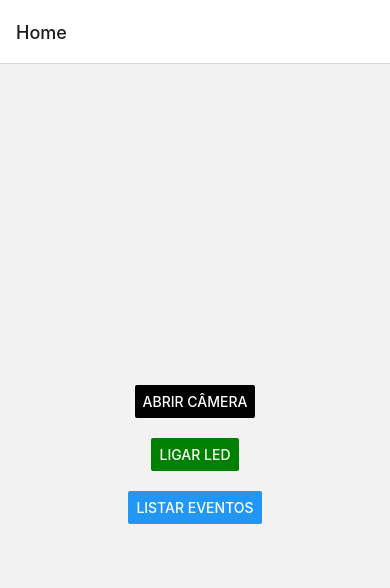
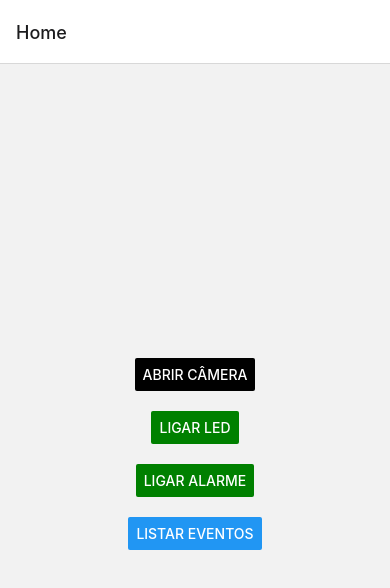
Before and after one commit to Fogazzaa/cameraApp, a React Native app: screen /Home in a window 390 px wide. Shown: the top 588 px of the page. Built offline with nearby package versions, Linux system fonts and the light colour scheme.

Commit message:
22-09-25 / feat: Adicionando Função do Alarme

```diff
--- a/src/homeScreen.js
+++ b/src/homeScreen.js
@@ -6,6 +6,7 @@ import api from "./services/axios";
 
 const HomeScreen = () => {
   const [stateLed, setStateLed] = useState({ value: false });
+  const [stateAlarm, setStateAlarm] = useState({ value: false });
   const navigation = useNavigation();
 
   const handleCam = () => {
@@ -16,6 +17,16 @@ const HomeScreen = () => {
     try {
       const response = await api.toggleLed({ value: `${!stateLed.value}` });
       setStateLed({ value: !stateLed.value });
+      console.log("Resposta: ", response.data);
+    } catch (error) {
+      console.log("Erro: ", error.response.data);
+    }
+  }
+
+  async function alarmToogle() {
+    try {
+      const response = await api.toggleAlarm({ value: `${!stateAlarm.value}` });
+      setStateAlarm({ value: !stateAlarm.value });
       console.log("Resposta: ", response.data);
     } catch (error) {
       console.log("Erro: ", error.response.data);
@@ -34,6 +45,13 @@ const HomeScreen = () => {
           color={stateLed.value ? "red" : "green"}
         />
       </View>
+      <View style={{ marginBottom: 20 }}>
+        <Button
+          title={stateAlarm.value ? "Desligar ALARME" : "Ligar ALARME"}
+          onPress={alarmToogle}
+          color={stateAlarm.value ? "red" : "green"}
+        />
+      </View>
       <View>
         <Button
           title="Listar Eventos"
--- a/src/services/axios.js
+++ b/src/services/axios.js
@@ -5,12 +5,13 @@ const api = axios.create({
   headers: {
     accept: "application/json",
     "Content-Type": "application/json",
-    "X-AIO-Key": "aio_yuwn43VjTMw8ncn46128ivfdanA6",
+    "X-AIO-Key": "aio_Ymaa42WF9j7LgA6Lq1DBEqIzdOB5",
   },
 });
 
 const sheets = {
   toggleLed: (stateLed) => api.post(`botaoled/data`, stateLed),
+  toggleAlarm: (stateAlarm) => api.post(`botaoalarme/data`, stateAlarm),
 };
 
 export default sheets;
```
